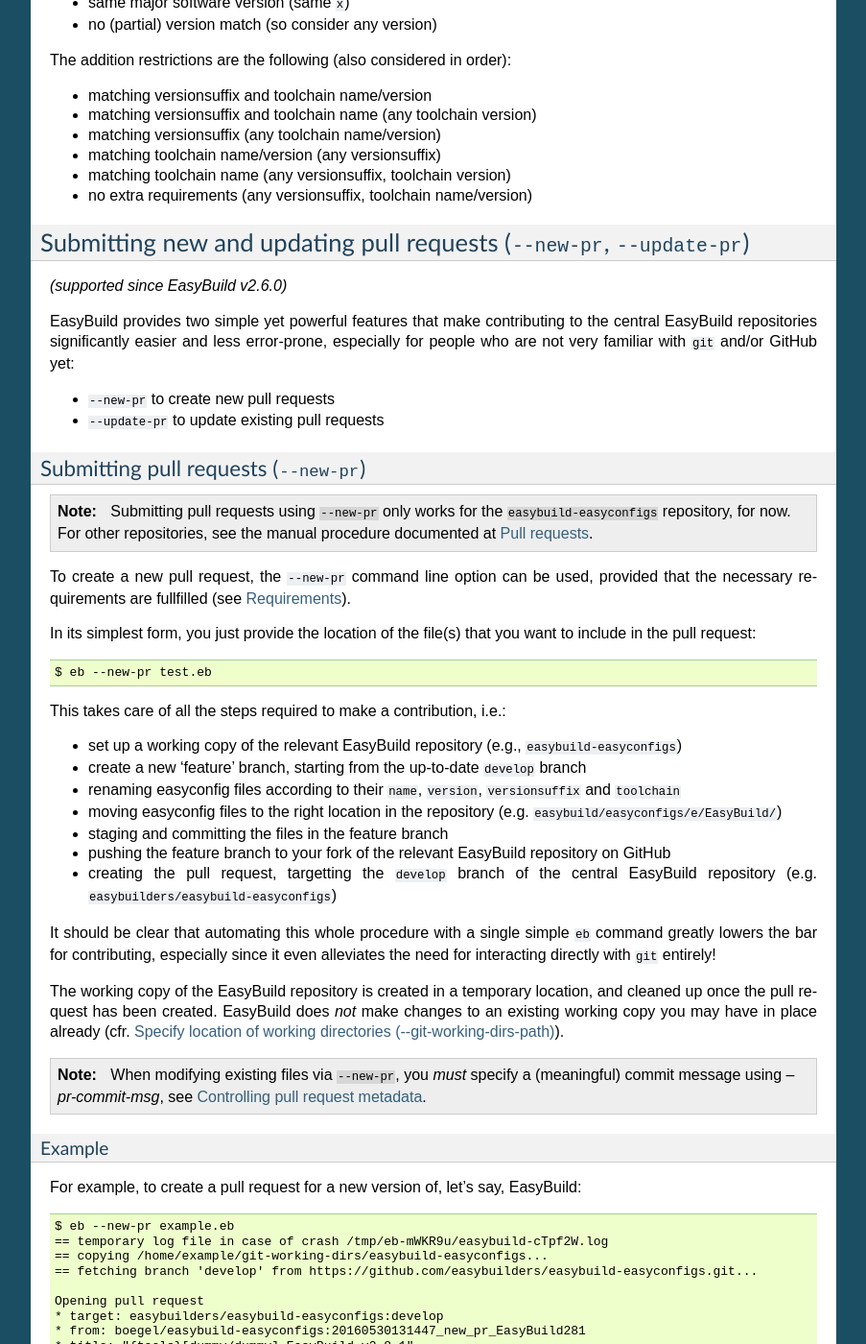
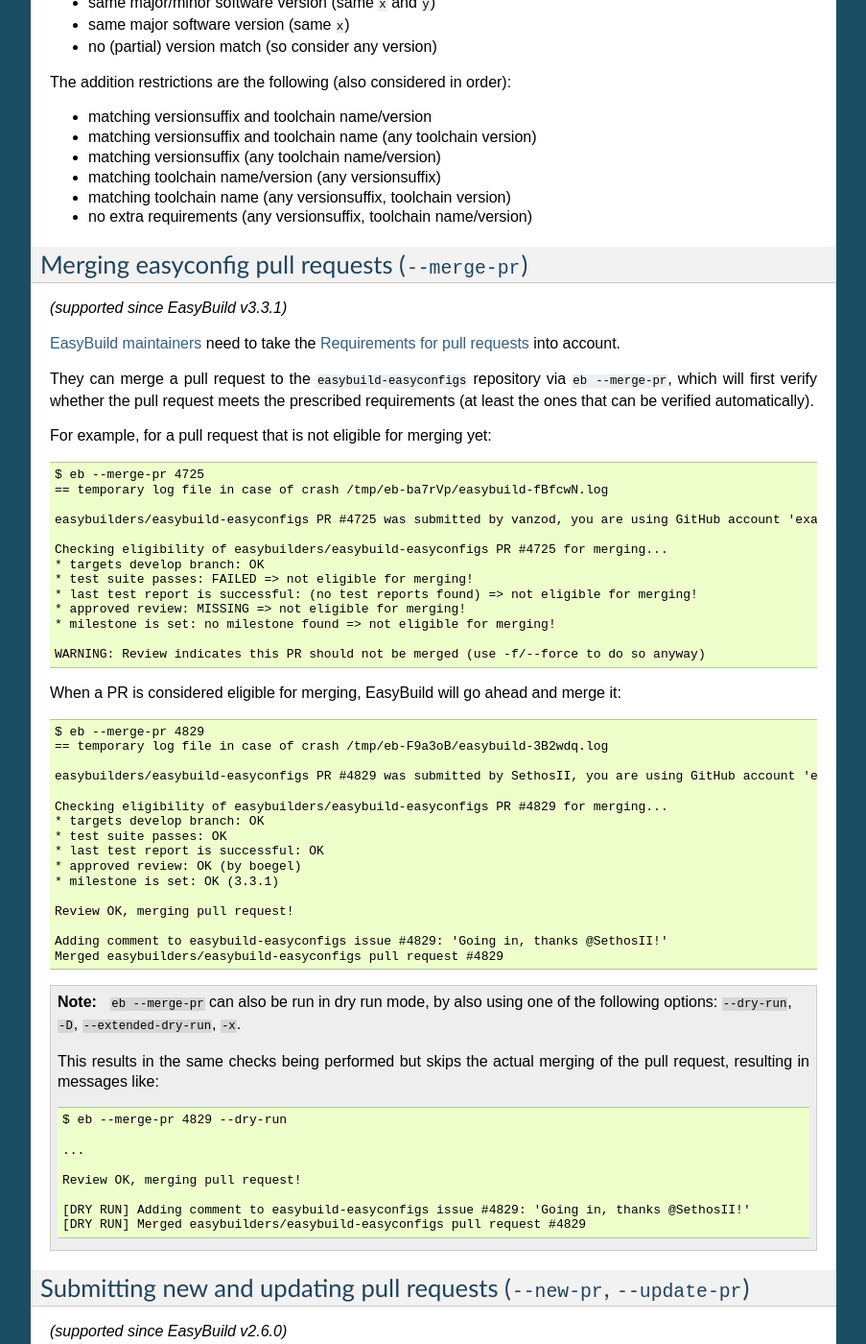
Before and after one commit to easybuilders/easybuild, a Sphinx documentation site: the page built from docs/Integration_with_GitHub.rst, in a window 1280 px wide and 1400 px high, scrolled down 8111 px. Shown: the whole window at 96% size, without its empty margins (198-1101 px from the left). Built offline with Sphinx 7.4.7, drawn with Linux system fonts in a browser that asks for light colours; some of the changed text lies outside the part shown.

Commit message:
add documentation on --merge-pr

```diff
--- a/docs/Changelog.rst
+++ b/docs/Changelog.rst
@@ -5,6 +5,7 @@
 
 (for EasyBuild release notes, see :ref:`release_notes`)
 
+* **release 20170708.01** (`July 8th 2017`): add documentation on :ref:`github_merge_pr`
 * **release 20170705.01** (`July 5th 2017`): clarify :ref:`contributing_review_process_pr_requirements`, add page listing :ref:`maintainers`
 * **release 20170626.01** (`June 26th 2017`): update release notes for EasyBuild v3.3.0 (see :ref:`release_notes_eb330`)
 * **release 20170623.01** (`June 23rd 2017`): document use of ``checksums`` & alternative formats for ``sources`` (see :ref:`common_easyconfig_param_sources`)
--- a/docs/Integration_with_GitHub.rst
+++ b/docs/Integration_with_GitHub.rst
@@ -463,6 +463,74 @@
 * matching toolchain name (any versionsuffix, toolchain version)
 * no extra requirements (any versionsuffix, toolchain name/version)
 
+
+.. _github_merge_pr:
+
+Merging easyconfig pull requests (``--merge-pr``)
+-------------------------------------------------
+
+*(supported since EasyBuild v3.3.1)*
+
+:ref:`maintainers` need to take the :ref:`contributing_review_process_pr_requirements` into account.
+
+They can merge a pull request to the ``easybuild-easyconfigs`` repository via ``eb --merge-pr``,
+which will first verify whether the pull request meets the prescribed requirements
+(at least the ones that can be verified automatically).
+
+For example, for a pull request that is not eligible for merging yet::
+
+    $ eb --merge-pr 4725
+    == temporary log file in case of crash /tmp/eb-ba7rVp/easybuild-fBfcwN.log
+
+    easybuilders/easybuild-easyconfigs PR #4725 was submitted by vanzod, you are using GitHub account 'example'
+
+    Checking eligibility of easybuilders/easybuild-easyconfigs PR #4725 for merging...
+    * targets develop branch: OK
+    * test suite passes: FAILED => not eligible for merging!
+    * last test report is successful: (no test reports found) => not eligible for merging!
+    * approved review: MISSING => not eligible for merging!
+    * milestone is set: no milestone found => not eligible for merging!
+
+    WARNING: Review indicates this PR should not be merged (use -f/--force to do so anyway)
+
+
+When a PR is considered eligible for merging, EasyBuild will go ahead and merge it::
+
+
+    $ eb --merge-pr 4829
+    == temporary log file in case of crash /tmp/eb-F9a3oB/easybuild-3B2wdq.log
+
+    easybuilders/easybuild-easyconfigs PR #4829 was submitted by SethosII, you are using GitHub account 'example'
+
+    Checking eligibility of easybuilders/easybuild-easyconfigs PR #4829 for merging...
+    * targets develop branch: OK
+    * test suite passes: OK
+    * last test report is successful: OK
+    * approved review: OK (by boegel)
+    * milestone is set: OK (3.3.1)
+
+    Review OK, merging pull request!
+
+    Adding comment to easybuild-easyconfigs issue #4829: 'Going in, thanks @SethosII!'
+    Merged easybuilders/easybuild-easyconfigs pull request #4829
+
+
+.. note:: ``eb --merge-pr`` can also be run in dry run mode, by also using one of the following options:
+          ``--dry-run``, ``-D``, ``--extended-dry-run``, ``-x``.
+
+          This results in the same checks being performed but skips the actual merging of the pull request,
+          resulting in messages like::
+
+            $ eb --merge-pr 4829 --dry-run
+
+            ...
+
+            Review OK, merging pull request!
+
+            [DRY RUN] Adding comment to easybuild-easyconfigs issue #4829: 'Going in, thanks @SethosII!'
+            [DRY RUN] Merged easybuilders/easybuild-easyconfigs pull request #4829
+
+
 .. _github_new_update_pr:
 
 Submitting new and updating pull requests (``--new-pr``, ``--update-pr``)
--- a/docs/conf.py
+++ b/docs/conf.py
@@ -41,9 +41,9 @@
 # other places throughout the built documents.
 #
 # The short X.Y version.
-version = '3.3.0'  # this is meant to reference the version of EasyBuild
+version = '3.3.1.dev0'  # this is meant to reference the version of EasyBuild
 # The full version, including alpha/beta/rc tags.
-release = '20170705.01'  # this is meant to reference the version of the documentation itself
+release = '20170708.01'  # this is meant to reference the version of the documentation itself
 
 # There are two options for replacing |today|: either, you set today to some
 # non-false value, then it is used:
```
